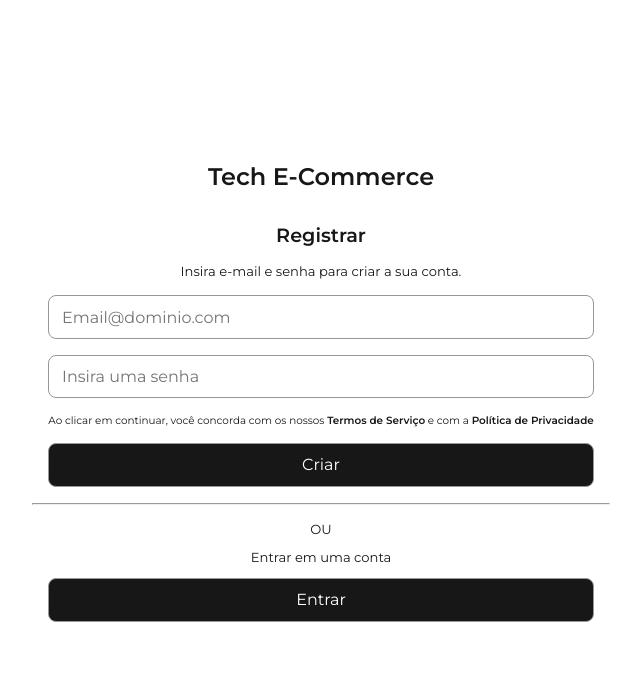
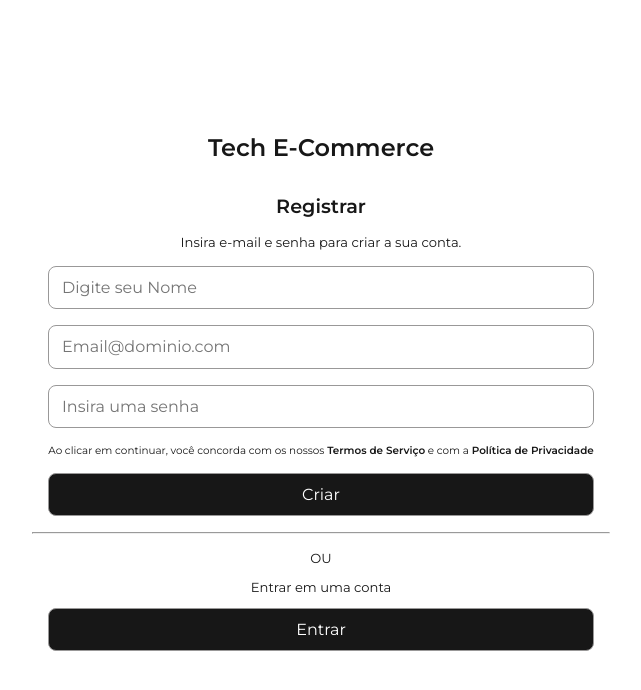
Before and after one commit to ArthurArlaxy/E-commerce, a Next.js app in the folder frontend/: page /register in a window 1280 px wide. Shown: the top 690 px of the page, without its empty margins (319-960 px from the left). Built offline with nearby package versions, Linux system fonts and the light colour scheme.

Commit message:
Criação as actions de authenticação, ajustes no form, e em alguns componentes

```diff
--- a/frontend/package.json
+++ b/frontend/package.json
@@ -9,6 +9,7 @@
     "lint": "eslint"
   },
   "dependencies": {
+    "dotenv": "^17.4.2",
     "next": "16.2.11",
     "react": "19.2.4",
     "react-dom": "19.2.4"
--- /dev/null
+++ b/frontend/src/app/actions/auth.ts
@@ -0,0 +1,104 @@
+"use server"
+
+import { cookies } from "next/headers"
+import { redirect } from "next/navigation"
+
+interface AuthState {
+    error?: string;
+}
+
+export async function registerAction(
+    prevState: AuthState,
+    formData: FormData
+): Promise<AuthState> {
+    const name = formData.get("name");
+    const email = formData.get("email");
+    const password = formData.get("password");
+    const role = "client";
+
+    if (!name || !email || !password) {
+        return { error: "Preencha todos os campos." };
+    }
+
+    let data;
+    try {
+        const response = await fetch(`${process.env.API_URL}/register`, {
+            method: "POST",
+            body: JSON.stringify({ name, email, password, role }),
+            headers: { "Content-Type": "application/json" },
+        });
+
+
+        if (!response.ok) {
+            const errorBody = await response.json().catch(() => null);
+            return { error: errorBody?.message ?? "Não foi possível acessar a conta." }
+        }
+
+        data = await response.json();
+
+    } catch {
+        return { error: "Erro de conexão. Tente novamente." };
+    }
+
+    if (!data?.token) {
+        return { error: "Resposta inválida do servidor." };
+    }
+
+    const cookieStore = await cookies();
+    cookieStore.set("token", data.token, {
+        httpOnly: true,
+        secure: process.env.NODE_ENV === "production",
+        sameSite: "lax",
+        path: "/",
+    });
+
+    redirect("/");
+};
+
+export async function loginAction(
+    prevState: AuthState,
+    formData: FormData
+): Promise<AuthState> {
+    const email = formData.get("email")
+    const password = formData.get("password")
+
+    if (!email || !password) {
+        return { error: "Preencha todos os campos" }
+    }
+
+    let data
+    try {
+
+        const response = await fetch(`${process.env.API_URL}/login`, {
+            method: "POST",
+            body: JSON.stringify({ email, password }),
+            headers: { "Content-Type": "application/json" }
+        })
+
+
+        if (!response.ok) {
+            const errorBody = await response.json().catch(() => null);
+            return { error: errorBody?.message ?? "Não foi possível acessar a conta." }
+        }
+
+        data = await response.json();
+        console.log(data)
+
+    } catch (error) {
+        return { error: "Erro de conexão. Tente novamente." };
+    }
+
+    if (!data.token) {
+        return { error: "Resposta inválida do servidor." };
+    }
+
+    const cookieStore = await cookies()
+    cookieStore.set("token", data.token, {
+        httpOnly: true,
+        secure: process.env.NODE_ENV === "production",
+        sameSite: "lax",
+        path: "/",
+    })
+
+    redirect("/")
+};
--- a/frontend/src/app/globals.css
+++ b/frontend/src/app/globals.css
@@ -1,7 +1,7 @@
 :root {
   --background: #ffffff;
   --foreground: #171717;
-  --tertiary: #979797;
+  --tertiary: #999898;
 }
 
 *, body, html{
@@ -19,6 +19,10 @@ button, input, select, textarea {
   font-family: inherit;
   font-size: inherit;
   color: inherit;
+}
+
+input{
+  color: var(--tertiary);
 }
 
 .container{
--- a/frontend/src/app/login/page.tsx
+++ b/frontend/src/app/login/page.tsx
@@ -1,5 +1,6 @@
 import AuthForm from "@/components/authForm";
 import styles from "./style.module.css"
+import { loginAction } from "../actions/auth";
 
 
 export default function Page() {
@@ -14,7 +15,10 @@ export default function Page() {
                     action="entrar na"
                     buttonAction="Entrar"
                     secondAction="Cria uma"
-                    buttonSecondAction="Criar" />
+                    buttonSecondAction="Criar"
+                    hrefPage="/register"
+                    formAction={loginAction}
+                />
             </main>
         </div>
     )
--- a/frontend/src/app/register/page.tsx
+++ b/frontend/src/app/register/page.tsx
@@ -1,20 +1,22 @@
 import AuthForm from "@/components/authForm";
-import styles from "./style.module.css"
-
+import { registerAction } from "@/app/actions/auth";
 
 export default function Page() {
     return (
         <div className="container">
-            <header >
+            <header>
                 <h1 className="authTitle">Tech E-Commerce</h1>
             </header>
-            <main >
+            <main>
                 <AuthForm
                     authType="Registrar"
                     action="criar a"
                     buttonAction="Criar"
                     secondAction="Entrar em uma"
-                    buttonSecondAction="Entrar" />
+                    buttonSecondAction="Entrar"
+                    hrefPage="/login"
+                    formAction={registerAction}
+                />
             </main>
         </div>
     )
--- a/frontend/src/components/Button/index.tsx
+++ b/frontend/src/components/Button/index.tsx
@@ -1,7 +1,9 @@
+import Link from "next/link"
 import styles from "./style.module.css"
 
-export default function Button({text}: {text:string}){
-    return (
-        <button className={styles.btn}>{text}</button>
-    )
+export default function Button({text, href}: {text:string, href?:string}){
+    if(href){
+        return <Link className={styles.btn} href={href}>{text}</Link>
+    }
+    return <button className={styles.btn}>{text}</button>
 }
--- a/frontend/src/components/Button/style.module.css
+++ b/frontend/src/components/Button/style.module.css
@@ -5,4 +5,5 @@
     border-radius: .5rem;
     width: 100%;
     padding: .7rem 0;
+    text-align: center;
 }
--- a/frontend/src/components/authForm/index.tsx
+++ b/frontend/src/components/authForm/index.tsx
@@ -1,10 +1,13 @@
 "use client"
-
 
 import FormInput from "@/components/formInput";
 import styles from "./style.module.css"
 import Button from "../Button";
-import { useState } from "react";
+import { useActionState } from "react";
+
+interface AuthState {
+    error?: string;
+}
 
 interface AuthFormProps {
     authType: string;
@@ -12,45 +15,50 @@ interface AuthFormProps {
     secondAction: string;
     buttonAction: string;
     buttonSecondAction: string;
+    hrefPage: string;
+    formAction: (prevState: AuthState, formData: FormData) => Promise<AuthState>;
 }
 
-export default function AuthForm({ authType, action, buttonAction, secondAction, buttonSecondAction }: AuthFormProps) {
-        const [email, setEmail] = useState("");
-        const [password, setPassword] = useState("");
+const initialState: AuthState = {};
 
-        async function handleSubmit(e: React.FormEvent) {
-            e.preventDefault();
+export default function AuthForm({
+    authType,
+    action,
+    buttonAction,
+    secondAction,
+    buttonSecondAction,
+    hrefPage,
+    formAction,
+}: AuthFormProps) {
+    const [state, formActionHandler, isPending] = useActionState(formAction, initialState);
 
-            console.log(email, password);
-
-            // aqui você chama sua API
-        }
     return (
         <>
-                <form className={styles.form} onSubmit={handleSubmit}>
+            <form className={styles.form} action={formActionHandler}>
                 <h2 className={styles.subTitle}>{authType}</h2>
                 <p className={styles.p}>Insira e-mail e senha para {action} sua conta.</p>
-                    <FormInput
-                        inputName="Email"
-                        placeholder="Email@dominio.com"
-                        value={email}
-                        onChange={(e) => setEmail(e.target.value)}
-                    />
 
-                    <FormInput
-                        inputName="Senha"
-                        placeholder="Insira uma senha"
-                        value={password}
-                        onChange={(e) => setPassword(e.target.value)}
-                    />
-                    <p className={styles.termoText}>Ao clicar em continuar, você concorda com os nossos <strong><a href="/termo">Termos de Serviço</a></strong> e com a <strong><a href="/termo">Política de Privacidade</a></strong></p>
-                    <Button text={buttonAction} />
+                {authType === "Registrar" && (
+                    <FormInput inputName="name" placeholder="Digite seu Nome" />
+                )}
+                <FormInput inputName="email" placeholder="Email@dominio.com" />
+                <FormInput inputName="password" placeholder="Insira uma senha" />
+
+                {state?.error && <p className={styles.errorText}>{state.error}</p>}
+
+                <p className={styles.termoText}>
+                    Ao clicar em continuar, você concorda com os nossos{" "}
+                    <strong><a href="/termo">Termos de Serviço</a></strong> e com a{" "}
+                    <strong><a href="/termo">Política de Privacidade</a></strong>
+                </p>
+
+                <Button text={isPending ? "Aguarde..." : buttonAction} />
             </form>
             <hr />
             <div className={styles.section}>
                 <p className={styles.p}>OU</p>
                 <p className={styles.p}>{secondAction} conta</p>
-                    <Button text={buttonSecondAction} />
+                <Button text={buttonSecondAction} href={hrefPage} />
             </div>
         </>
     )
--- a/frontend/src/components/authForm/style.module.css
+++ b/frontend/src/components/authForm/style.module.css
@@ -22,6 +22,10 @@
     font-weight: 400;
 }
 
+.errorText{
+    color:red;
+}
+
 .section{
     display: flex;
     flex-direction: column;
--- a/frontend/src/components/formInput/index.tsx
+++ b/frontend/src/components/formInput/index.tsx
@@ -2,22 +2,18 @@ import styles from "./style.module.css"
 
 interface FormInputProps {
     inputName: string;
+
     placeholder?: string;
-    value:string;
-    onChange: (e: React.ChangeEvent<HTMLInputElement>) => void;
 }
 
-export default function FormInput({ inputName, placeholder, value, onChange }: FormInputProps) {
+export default function FormInput({ inputName, placeholder,}: FormInputProps) {
     return (
         <>
             <input
-                type={inputName === "Senha" ? "password" : "text"}
+                type={inputName === "senha" ? "password" : "text"}
                 name={inputName}
                 id={inputName}
                 placeholder={placeholder}
-                value={value}
-                onChange={onChange}
-                required
                 className={styles.input}
             />
         </>
--- a/frontend/src/components/formInputLabel/index.tsx
+++ b/frontend/src/components/formInputLabel/index.tsx
@@ -2,13 +2,14 @@ import styles from "./style.module.css"
 
 interface FormInputProps {
     inputName: string;
+    label: string;
     placeholder?: string;
 }
 
-export default function FormInput({ inputName, placeholder }: FormInputProps) {
+export default function FormInput({ inputName, label, placeholder }: FormInputProps) {
     return (
         <>
-            <label htmlFor={inputName} className={styles.label}>{inputName}</label>
+            <label htmlFor={inputName} className={styles.label}>{label}</label>
             <input
                 type="text"
                 name={inputName}
```
Also changed, not shown: 2 other files (tests, documents, lock files or other folders). Lines whose indentation alone changed are shown as unchanged.
